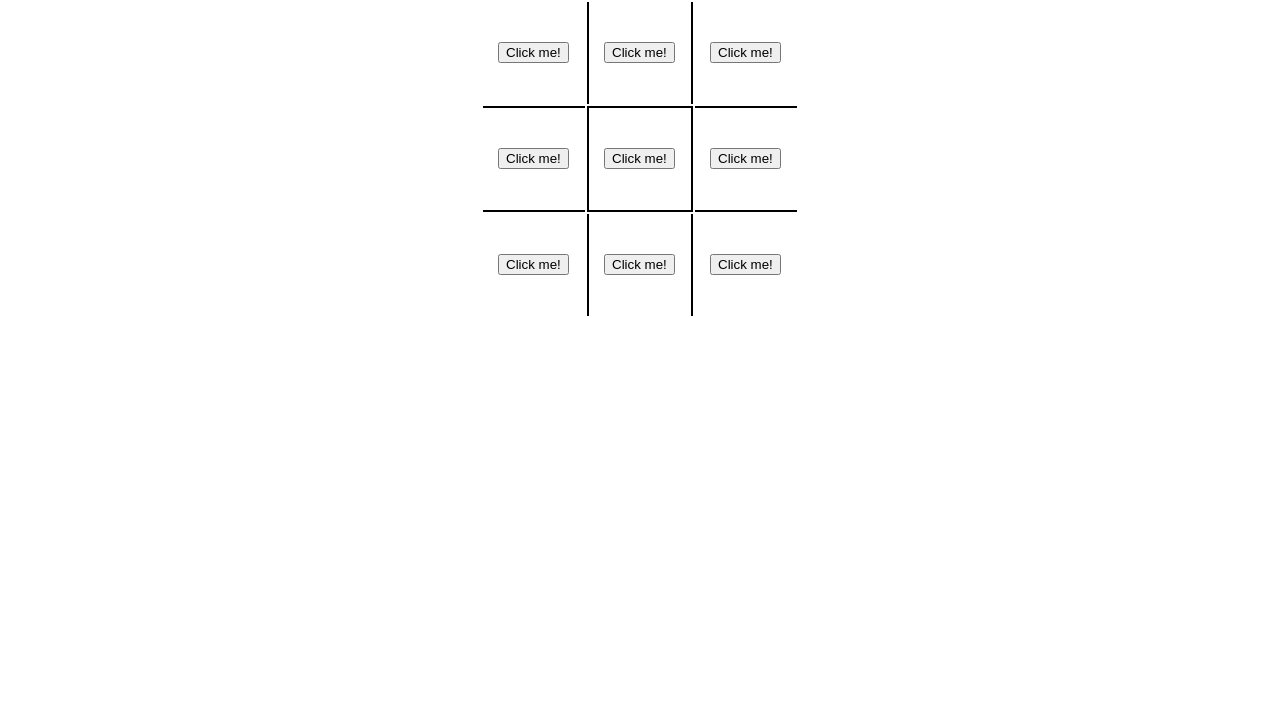
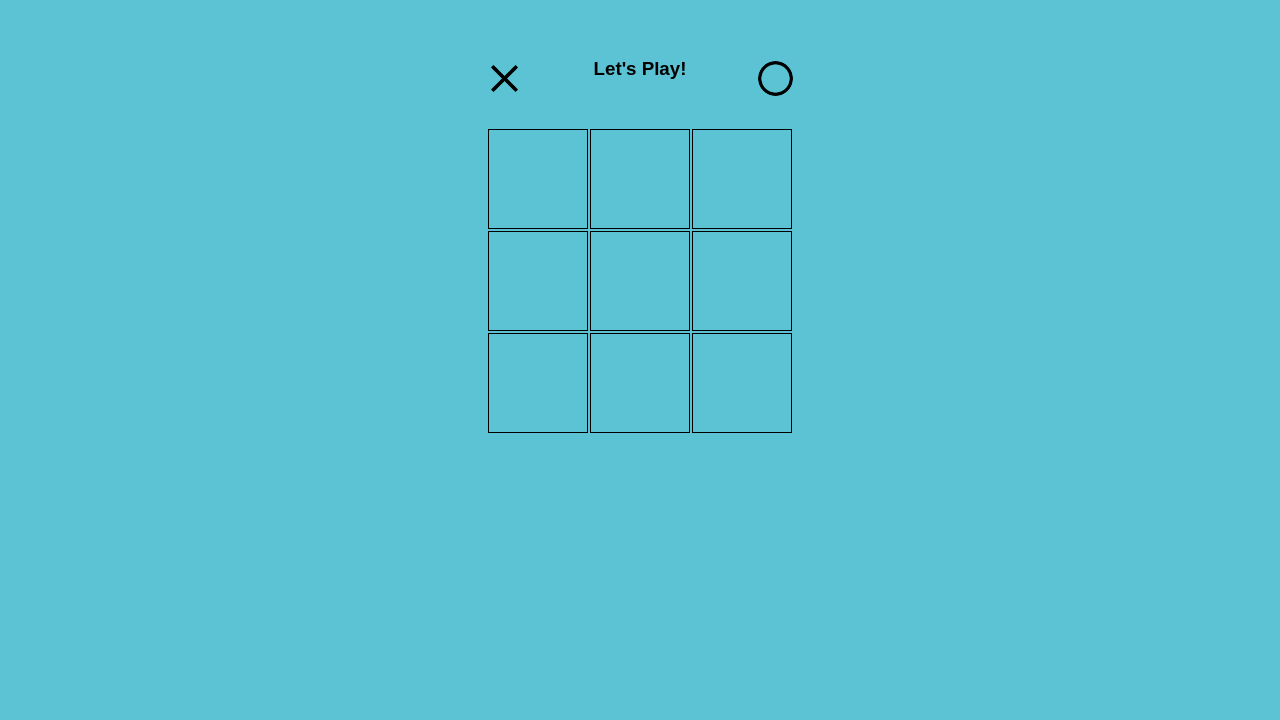
Before and after one commit to hesstab/project0-tic-tac-toe, a plain HTML site: page index.html in a window 1280 px wide. Shown: the part 80-800 px from the top of the page. Drawn offline with nearby package versions, Linux system fonts and the light colour scheme.

Commit message:
some refining and design

```diff
--- a/css/style.css
+++ b/css/style.css
@@ -1,5 +1,11 @@
-h1 {
-  background-color: limegreen;
+body {
+  background-color: #5bc3d4;
+}
+
+header {
+  margin: 10px auto;
+  max-width: 800px;
+  text-align: center;
 }
 
 td {
@@ -9,17 +15,119 @@ td {
 table {
   margin: 5px auto;
 }
-.vert {
+/* .vert {
   border-left: 2px solid black;
   border-right: 2px solid black;
 }
 .hori {
   border-top: 2px solid black;
   border-bottom: 2px solid black;
-}
+} */
 
 /* ************************************************************************* */
 
 .buttons {
-  margin: 14px;
+  display: block;
+  border: none;
+  background: transparent;
+  width: 100%;
+  height: 100%;
+  background-size: contain;
 }
+
+.game-table td {
+	width: 100px;
+	height: 100px;
+	padding: 10px;
+	border: 1px solid black;
+  box-sizing: border-box;
+}
+
+/* .table-class {
+  border-colla: collapse;
+} */
+
+.piece-x {
+	background-image: url('../images/icon-x.png');
+}
+
+.piece-o {
+	background-image: url('../images/icon-o.png');
+}
+
+.display-header {
+  font-family: "Arial", sans-serif;
+  padding-top: 30px;
+  margin-top: 40px;
+}
+
+.header-image {
+  margin-top: 40px;
+}
+
+.header-div {
+  display: flex;
+  justify-content: center;
+  align-items: flex-end;
+}
+
+.header-button1 {
+  margin: 0 30px;
+}
+
+.header-button2 {
+  margin: 0 30px;
+}
+
+.header-display {
+  flex: 0.29;
+}
+
+.head-x-button {
+  /* border-radius: 50%; */
+  background-image: url('../images/icon-x.png');
+  background-size:contain;
+  width: 35px;
+  height: 35px;
+  box-sizing: border-box;
+  border: hidden;
+  border-radius: 50%;
+  background-color: #5bc3d4;
+  cursor: pointer;
+}
+
+.head-o-button {
+  /* border-radius: 50%; */
+  background-image: url('../images/icon-o.png');
+  background-size:contain;
+  width: 35px;
+  height: 35px;
+  box-sizing: border-box;
+  border: hidden;
+  border-radius: 50%;
+  background-color: #5bc3d4;
+  cursor: pointer;
+}
+
+.head-x-button:active {
+  position: relative;
+  top: 1px;
+}
+
+.head-o-button:active {
+  position: relative;
+  top: 1px;
+}
+
+.reset-button {
+  cursor: pointer;
+  border: none;
+  background: transparent;
+  visibility: hidden;
+  color: greenyellow;
+}
+
+.reset-button:active {
+  position: relative;
+  top: 1px;
+}
--- a/index.html
+++ b/index.html
@@ -5,7 +5,9 @@
   <meta name="viewport" content="width=device-width, initial-scale=1.0">
   <meta http-equiv="X-UA-Compatible" content="ie=edge">
   <title>tic-tac-toe</title>
+  <link rel="icon" type="image/png" href="images/favicon.png"/>
   <link rel="stylesheet" href="css/style.css">
+  <link rel="stylesheet" href="https://cdnjs.cloudflare.com/ajax/libs/animate.css/4.1.1/animate.min.css">
   <script src="js/jquery.js"></script>
   <script src="js/game.js"></script>
   <script src="js/players.js"></script>
@@ -13,25 +15,67 @@
 <body>
 
   <header>
-    <h1>Tic-Tac-Toe</h1>
+
+    <div class="header-image">
+      <img src="images/tictac.png"  class="animate__animated animate__wobble" alt="Tic Tac Toe logo">
+    </div>
+
+    <div class="header-div">
+      <div class="header-button1">
+        <button type="button" class='head-x-button' name="button"></button>
+      </div>
+      <div class="header-display">
+        <h3 class="display-header">Let's Play!</h3>
+      </div>
+      <div class="header-button2">
+        <button type="button" class='head-o-button' name="button"></button>
+      </div>
+    </div>
+
+    <div>
+      <button type="button" class="reset-button" name="button" onClick="window.location.reload();">click here to play again</button>
+    </div>
+
   </header>
 
-  <table>
+  <table class="game-table">
+
+    <tr class="first-row">
+      <td class="piece-x piece-o" >
+        <button type="button" class="buttons first-row-button" id="row1-index0"></button>
+      </td>
+      <td class="vert" class="piece-x piece-o">
+        <button type="button" class="buttons first-row-button" id="row1-index1"></button>
+      </td>
+      <td class="piece-x piece-o" >
+        <button type="button" class="buttons first-row-button" id="row1-index2"></button>
+      </td>
+    </tr>
+
+  <tr class="second-row" >
+    <td class="hori" class="piece-x piece-o" >
+      <button type="button" class="buttons second-row-button" id="row2-index0"></button>
+    </td>
+    <td class="vert hori" class="piece-x piece-o" >
+      <button type="button" class="buttons second-row-button" id="row2-index1"></button>
+    </td>
+    <td class="hori" class="piece-x piece-o" >
+      <button type="button" class="buttons second-row-button" id="row2-index2"></button>
+    </td>
+  </tr>
+
   <tr>
-    <td><button type="button" class="buttons" id="row1-index0">Click me!</button></td>
-    <td class="vert"><button type="button" class="buttons" id="row1-index1">Click me!</button></td>
-    <td><button type="button" class="buttons" id="row1-index2">Click me!</button></td>
+    <td class="piece-x piece-o" >
+      <button type="button" class="buttons third-row-button" id="row3-index0"></button>
+    </td>
+    <td class="vert" class="piece-x piece-o" >
+      <button type="button" class="buttons third-row-button" id="row3-index1"></button>
+    </td>
+    <td class="piece-x piece-o" >
+      <button type="button" class="buttons third-row-button" id="row3-index2"></button>
+    </td>
   </tr>
-  <tr>
-    <td class="hori"><button type="button" class="buttons" id="row2-index0">Click me!</button></td>
-    <td class="vert hori"><button type="button" class="buttons" id="row2-index1">Click me!</button></td>
-    <td class="hori"><button type="button" class="buttons" id="row2-index2">Click me!</button></td>
-  </tr>
-  <tr>
-    <td><button type="button" class="buttons" id="row3-index0">Click me!</button></td>
-    <td class="vert"><button type="button" class="buttons" id="row3-index1">Click me!</button></td>
-    <td><button type="button" class="buttons" id="row3-index2">Click me!</button></td>
-  </tr>
+
 </table>
 
 </body>
--- a/js/game.js
+++ b/js/game.js
@@ -1,16 +1,33 @@
+
+const render = function () {
+  $('table tr td').removeClass();
+  $('table tr').removeClass();
+}
 
 
 $(document).ready(function () {
+  render();
 
-  $('button').on('click', function () {
+  $('.buttons').on('click', function () {
     const idName = $(this).attr('id');
     const rowNum = Number(idName.substr(3, 1));
     const indexNum = Number(idName.substr(10));
     const playerSelect = gameInfo.playerChoice(rowNum, indexNum);
-    $(this).html(playerSelect);
+    if (playerSelect === 'X') {
+      $(this).addClass('piece-x');
+    } else {
+      $(this).addClass('piece-o');
+    }
     $(this).prop('disabled', true);
     const buttonText = playersArray[playersArray.length - 2];
-    gameInfo.playerWinner(buttonText);
+    const gameResult = gameInfo.playerWinner(buttonText);
+    if(gameResult) {
+      $('.display-header').html(gameResult);
+      $('.buttons').prop('disabled', true);
+      $('.reset-button').css('visibility', 'visible');
+    }
+
+
   })
 
 });
--- a/js/players.js
+++ b/js/players.js
@@ -1,7 +1,6 @@
-// first the logic of the game: players
+// first the logic of the game
 
-// define an object where 2 players can have X or O
-let playersArray = [];
+let playersArray = ['player1'];
 
 const playerAlternate = function () {
   if (playersArray[playersArray.length - 1] === 'player2') {
@@ -25,23 +24,37 @@ const gameInfo = {
   },
 
   playerWinner: function (player) {
+    let result = '';
     if (this.row1[0] === this[player] && this.row1[1] === this[player] && this.row1[2] === this[player]) {
-      alert(`player ${this[player]} won!`);
+      result = `${this[player]} is the winner!`;
+      return result;
     } else if (this.row2[0] === this[player] && this.row2[1] === this[player] && this.row2[2] === this[player]) {
-      alert(`player ${this[player]} won!`);
+      result = `${this[player]} is the winner!`;
+      return result;
     } else if (this.row3[0] === this[player] && this.row3[1] === this[player] && this.row3[2] === this[player]) {
-      alert(`player ${this[player]} won!`);
+      result = `${this[player]} is the winner!`;
+      return result;
     } else if (this.row1[0] === this[player] && this.row2[0] === this[player] && this.row3[0] === this[player]) {
-      alert(`player ${this[player]} won!`);
+      result = `${this[player]} is the winner!`;
+      return result;
     } else if (this.row1[1] === this[player] && this.row2[1] === this[player] && this.row3[1] === this[player]) {
-      alert(`player ${this[player]} won!`);
+      result = `${this[player]} is the winner!`;
+      return result;
     } else if (this.row1[2] === this[player] && this.row2[2] === this[player] && this.row3[2] === this[player]) {
-      alert(`player ${this[player]} won!`);
+      result = `${this[player]} is the winner!`;
+      return result;
     } else if (this.row1[0] === this[player] && this.row2[1] === this[player] && this.row3[2] === this[player]) {
-      alert(`player ${this[player]} won!`);
+      result = `${this[player]} is the winner!`;
+      return result;
     } else if (this.row1[2] === this[player] && this.row2[1] === this[player] && this.row3[0] === this[player]) {
-      alert(`player ${this[player]} won!`);
+      result = `${this[player]} is the winner!`;
+      return result;
+    } else {
+        if (this.row1.join('').length === 3 && this.row2.join('').length === 3 && this.row3.join('').length === 3) {
+          result = `It's a Draw!`
+          return result;
+        }
+      }
     }
-  }
 
 }
```
Also changed, not shown: favicon.ico (added), images/favicon.png (added), images/icon-o.png (added), images/icon-x.png (added), images/tictac.png (added), 1 other file.
